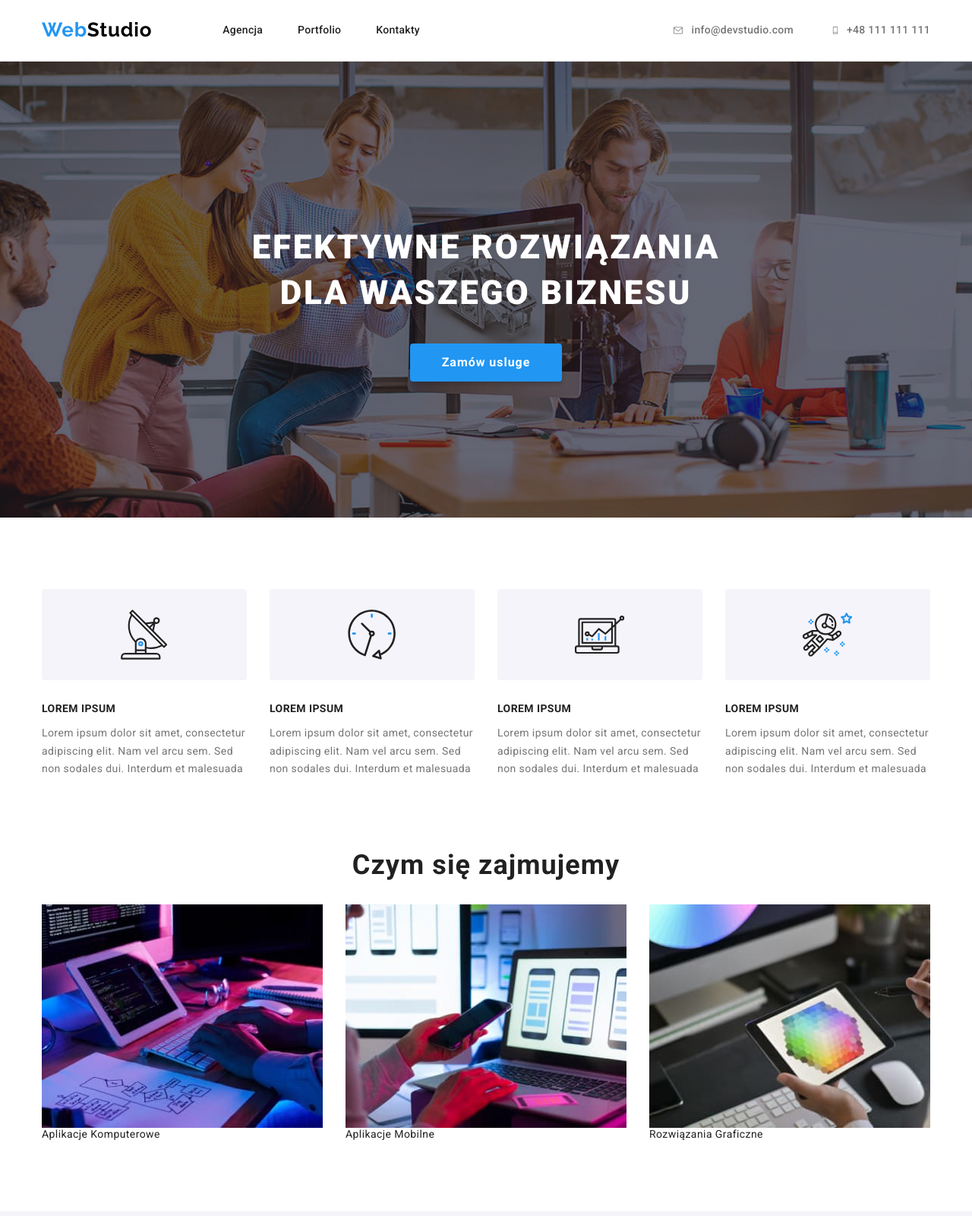
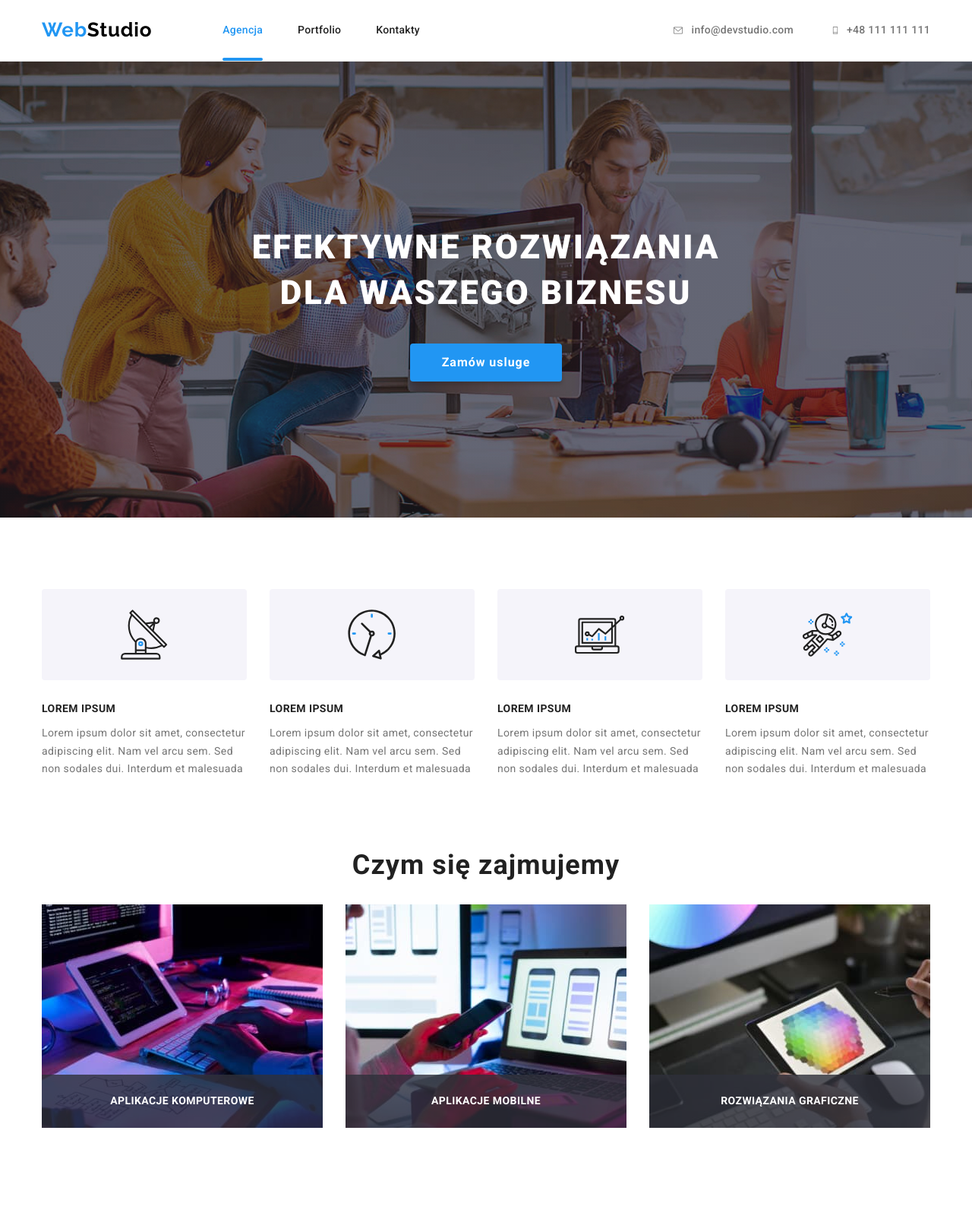
Before and after one commit to ZurabSvanidze/goit-markup-hw-05, a plain HTML site: page index.html in a window 1280 px wide. Shown: the top 1600 px of the page at 76% size. Drawn offline with Linux system fonts and the light colour scheme.

Commit message:
Update style.css

```diff
--- a/css/style.css
+++ b/css/style.css
@@ -146,6 +146,22 @@ figure {
 }
 .calling-head:focus {
   color: var(--selectionColor);
+}
+.links-now {
+  position: relative;
+  color: var(--selectionColor);
+}
+.links-now::after {
+  position: absolute;
+  display: block;
+  content: '';
+  top: 45px;
+  width: 100%;
+  height: 4px;
+  border-radius: 2px;
+  background-color: var(--selectionColor);
+  cursor: unset;
+  pointer-events: none;
 }
 /* ================icons============ */
 .icon-top {
@@ -352,10 +368,28 @@ figure {
 .our-team-style {
   background-color: var(--colorGhostWhite);
 }
+
 .what-we-do-list {
   display: flex;
   gap: 30px;
   justify-content: center;
+}
+.what-we-do-explane {
+  position: relative;
+  font-family: 'Roboto';
+  font-style: normal;
+  font-weight: 700;
+  font-size: 14px;
+  line-height: 1.14;
+  text-align: center;
+  letter-spacing: 0.03em;
+  text-transform: uppercase;
+  background: rgba(47, 48, 58, 0.8);
+  color: var(--colorWhite);
+  padding: 27px 0px;
+  width: 100%;
+  top: -70px;
+  padding: 27px 0px;
 }
 .our-team {
   font-family: 'Roboto';
```
